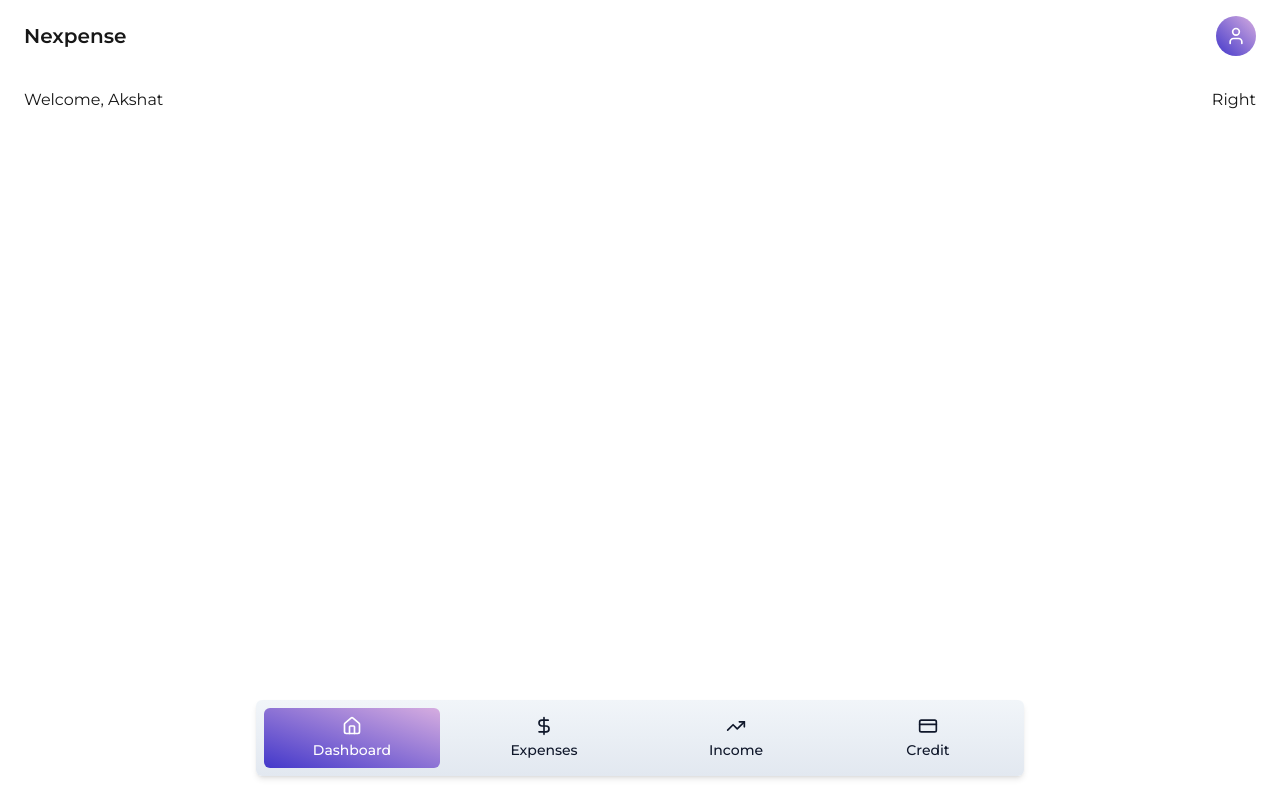
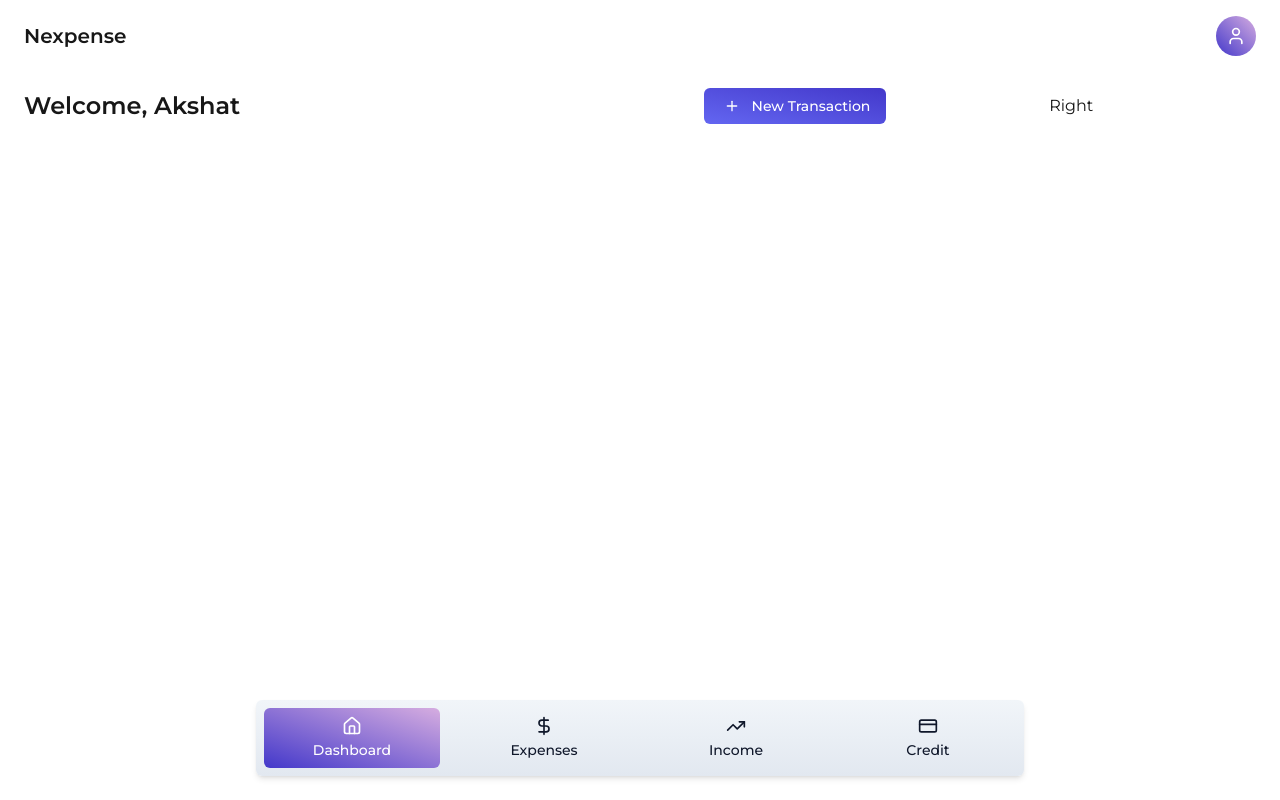
Before and after one commit to AkshatJha21/personal-finance, a Next.js app: page / in a window 1280 px wide. Built offline with nearby package versions, Linux system fonts and the light colour scheme.

Commit message:
dashboard left section header

```diff
--- a/components/custom/DashboardGrid.tsx
+++ b/components/custom/DashboardGrid.tsx
@@ -1,12 +1,20 @@
-
+import { PlusIcon } from "lucide-react"
 
 const DashboardGrid = () => {
   return (
     <div className="px-6 py-4 flex justify-between min-h-[90%]">
-        <div className="flex flex-col">
-            <h1>Welcome, Akshat</h1>
+        <div className="flex flex-col w-full md:w-[70%]">
+            <div className="flex items-center justify-between">
+                <h1 className="font-semibold text-2xl">
+                    Welcome, Akshat
+                </h1>
+                <button className="flex gap-x-2 items-center px-4 py-2 transition bg-gradient-to-bl from-indigo-700 to-indigo-500 hover:to-indigo-600 hover:text-opacity-80 rounded-md text-white">
+                    <PlusIcon className="h-4"/>
+                    <p className="text-sm font-medium">New Transaction</p>
+                </button>
+            </div>
         </div>
-        <div>
+        <div className="flex flex-col w-full md:w-[30%] items-center justify-center">
             Right
         </div>
     </div>
```
